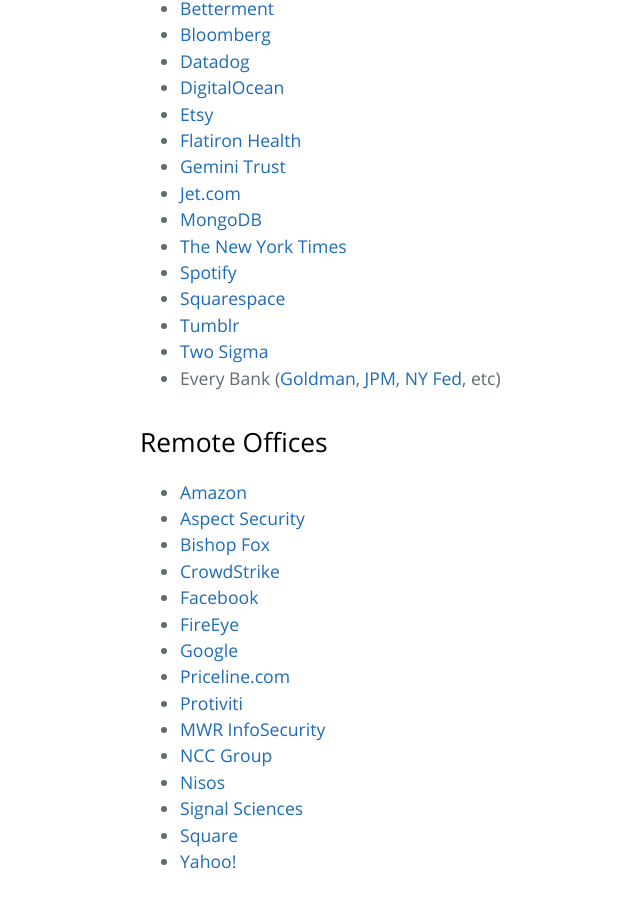
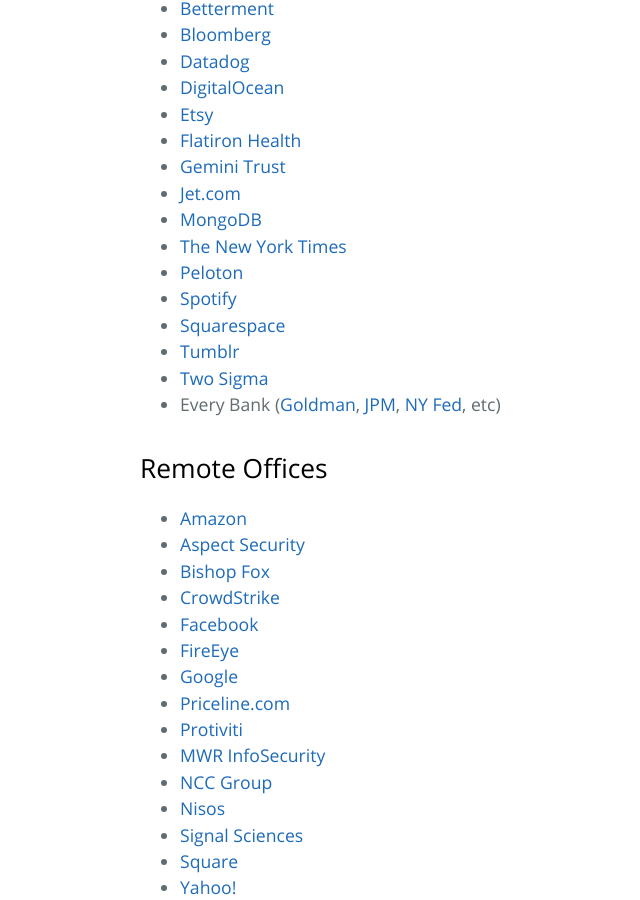
Before and after one commit to trailofbits/nyc-infosec, a Jekyll site: the page built from companies.md, in a window 1280 px wide and 900 px high, scrolled down 2215 px. Shown: the whole window, without its empty margins (84-724 px from the left). Built offline with Jekyll 4.4.1, drawn with Linux system fonts in a browser that asks for light colours; our own code applies the rules of GitHub Pages for plain Markdown files.

Commit message:
Update companies.md

```diff
--- a/companies.md
+++ b/companies.md
@@ -83,6 +83,7 @@
 * [Jet.com](https://jet.com/)
 * [MongoDB](https://www.mongodb.com/)
 * [The New York Times](https://www.nytimes.com/)
+* [Peloton](https://www.onepeloton.com)
 * [Spotify](https://www.spotify.com/)
 * [Squarespace](https://www.squarespace.com/)
 * [Tumblr](https://www.tumblr.com/)
```
